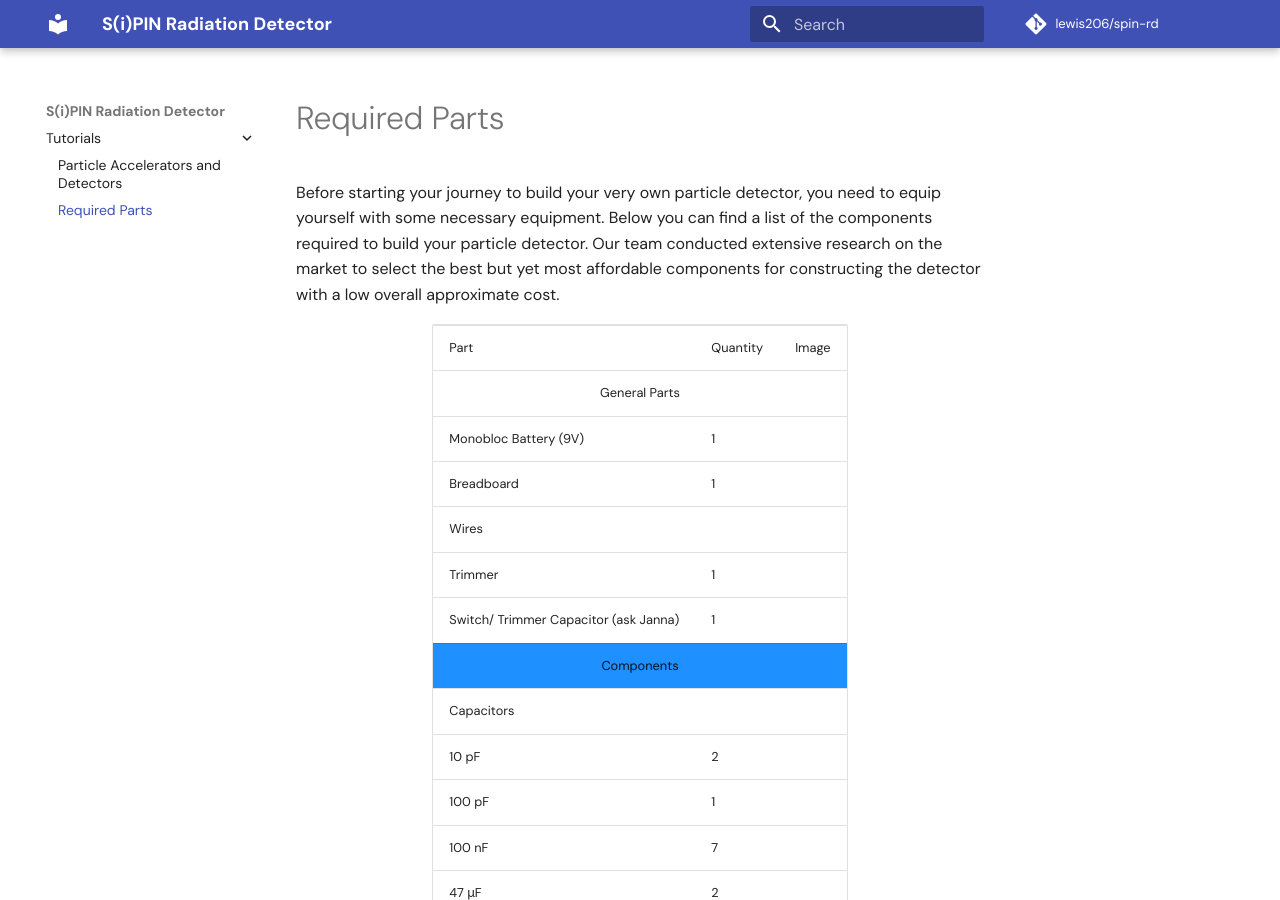
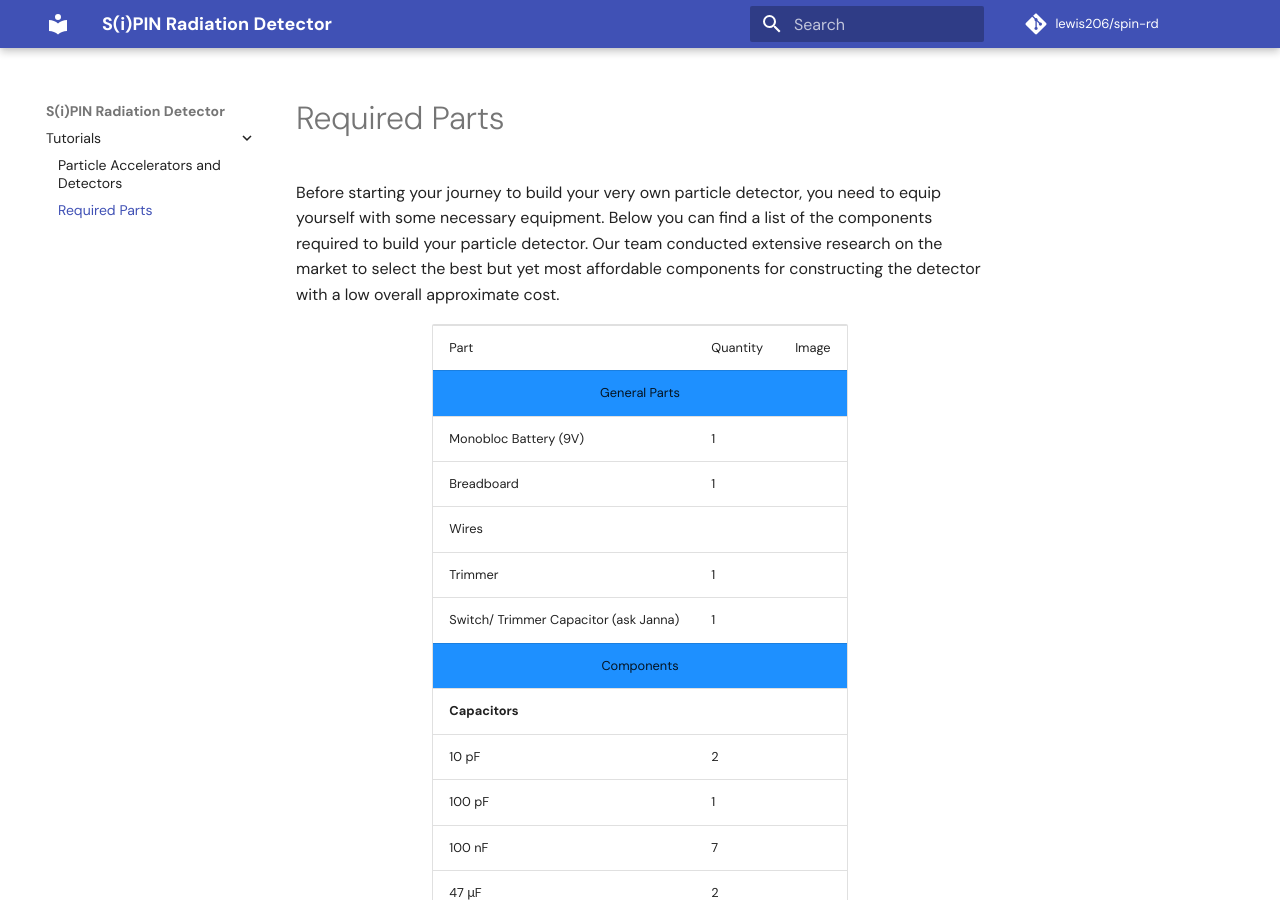
Before and after one commit to SPIN-RD/spin-rd, an MkDocs documentation site: the page built from content/tutorials/second_tutorial.md, in a window 1280 px wide and 900 px high. Built offline with MkDocs 1.6.1 and Material for MkDocs 9.7.7, drawn with Linux system fonts in a browser that asks for light colours; comment, search, counter and statistics services are not loaded.

Commit message:
Adding bold text in table

```diff
--- a/content/tutorials/second_tutorial.md
+++ b/content/tutorials/second_tutorial.md
@@ -4,7 +4,6 @@ Before starting your journey to build your very own particle detector, you need
 
 
 <div align="center">
-
 <table>
  <tr>
   <td>Part</td>
@@ -12,6 +11,7 @@ Before starting your journey to build your very own particle detector, you need
   <td>Image</td>
  </tr>
  <tr>
+  <tr bgcolor="DodgerBlue">
   <td colspan="3"> <div align="center">General Parts<div></td>
  </tr>
  <tr>
@@ -44,7 +44,7 @@ Before starting your journey to build your very own particle detector, you need
   <td colspan="3"tomao> <div align="center">Components<div></td>
  </tr>
  <tr>
-  <td colspan="3"> Capacitors</td>
+ <td colspan="3"> <b>Capacitors</b></td>
  </tr>
  <tr>
   <td>10 pF</td>
@@ -67,7 +67,7 @@ Before starting your journey to build your very own particle detector, you need
   <td>&nbsp;</td>
  </tr>
  <tr>
-  <td colspan="3"> Resistors</td>
+  <td colspan="3"> <b>Resistors</b></td>
  </tr>
  <tr>
   <td>47 Ω</td>
@@ -110,7 +110,7 @@ Before starting your journey to build your very own particle detector, you need
   <td>&nbsp;</td>
  </tr>
  <tr>
-  <td colspan="3"> Inductors</td>
+  <td colspan="3"> <b>Inductors</b></td>
  </tr>
  <tr>
   <td>1 mH</td>
@@ -118,7 +118,7 @@ Before starting your journey to build your very own particle detector, you need
   <td>&nbsp;</td>
  </tr>
  <tr>
-  <td colspan="3"> Diodes</td>
+   <td colspan="3"> <b>Diodes</b></td>
  </tr>
  <tr>
   <td>BPW 34</td>
@@ -126,7 +126,7 @@ Before starting your journey to build your very own particle detector, you need
   <td>&nbsp;</td>
  </tr>
  <tr>
-  <td colspan="3"> Operational Amplifier</td>
+  <td colspan="3"> <b>Operational Amplifier</b></td>
  </tr>
  <tr>
   <td>TL072</td>
```
